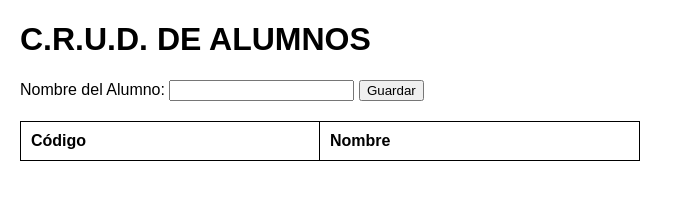
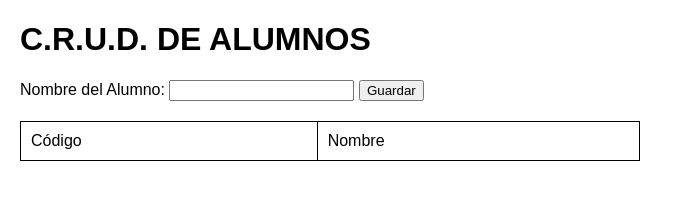
Before and after one commit to jhonalex00/CRUD-JS, a plain HTML site: page index.html in a window 1280 px wide. Shown: the full height of the page, 0-683 px from the left. Drawn offline with Linux system fonts and the light colour scheme.

Commit message:
cambio de th a td

```diff
--- a/index.html
+++ b/index.html
@@ -38,8 +38,8 @@
     <table>
         <thead>
             <tr>
-                <th>Código</th>
-                <th>Nombre</th>
+                <td>Código</td>
+                <td>Nombre</td>
             </tr>
         </thead>
         <tbody id="tablaAlumnos">
```
